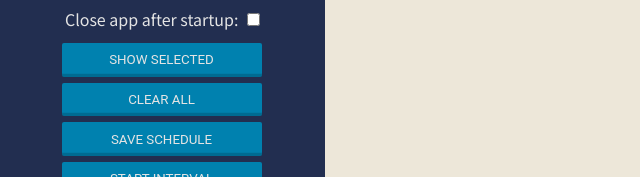
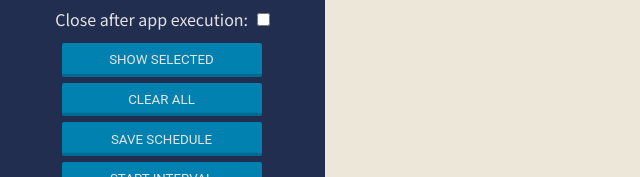
Before and after one commit to pklatka/chrome-wallpapers, an Electron app: page public/index.html in a window 920 px wide. Shown: the part 379-556 px from the top of the page, 0-640 px from the left. Drawn offline with Linux system fonts and the light colour scheme.

Commit message:
Change option name

```diff
--- a/public/index.html
+++ b/public/index.html
@@ -67,7 +67,7 @@
             <div class="checkbox" title="Will choose random wallpaper when executing schedule.">Shuffle: <input class="checkbox" type="checkbox" name="shuffle" id="shuffle"></div>
             <div class="checkbox" title="Run app on system start.">Autostart: <input class="checkbox" type="checkbox" name="autostart" id="autostart"></div>
           </div>
-          <div class="checkbox" title="When the application is running in hidden mode&#010;and the schedule has been executed or next &#010;wallpaper change will be done in more than 24 hours,&#010;the process will be terminated to save resources.">Close app after startup: <input class="checkbox" type="checkbox" name="close" id="close"></div>
+          <div class="checkbox" title="When the application is running in hidden mode&#010;and the schedule has been executed or next &#010;wallpaper change will be done in more than 24 hours,&#010;the process will be terminated to save resources.">Close after app execution: <input class="checkbox" type="checkbox" name="close" id="close"></div>
           <div class="buttons">
             <button id="show" class="options">Show selected</button>
             <button id="clear" class="options">Clear all</button>
```
